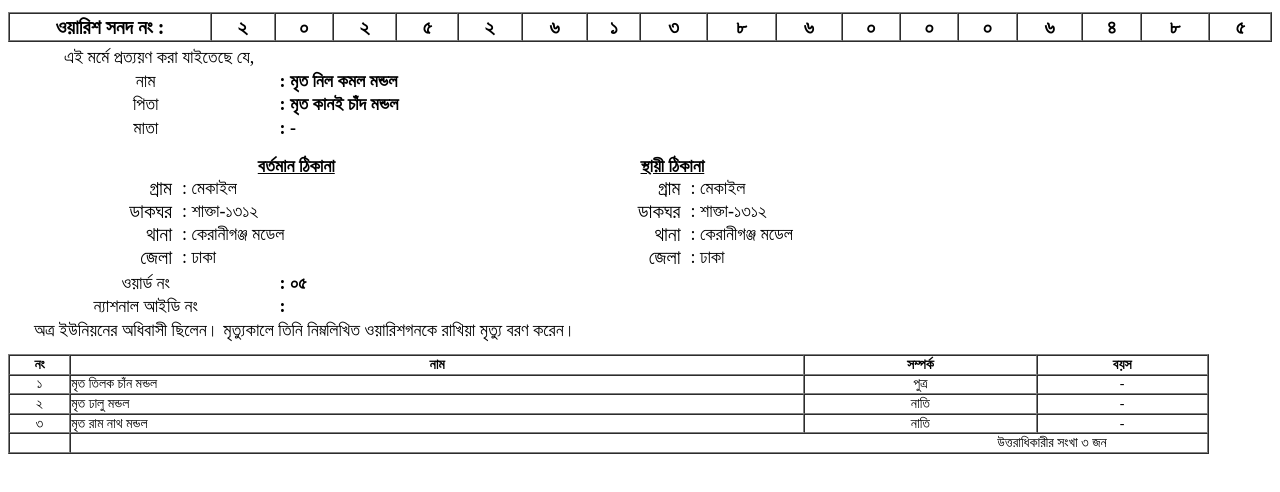
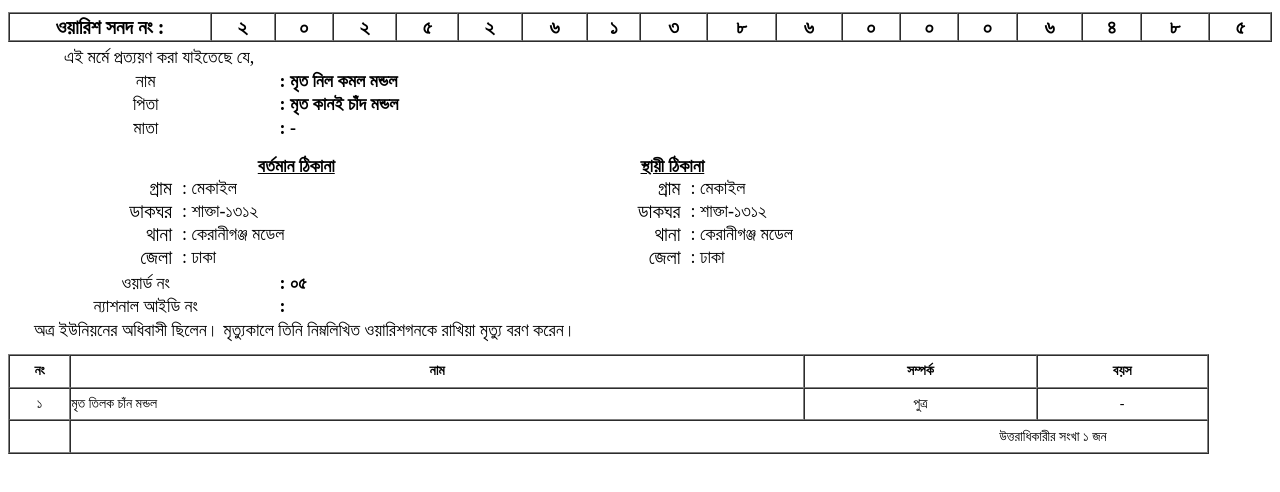
Before and after one commit to Saktaup/6485, a plain HTML site: page index.html in a window 1280 px wide. Shown: the part 178-670 px from the top of the page. Drawn offline with Linux system fonts and the light colour scheme.

Commit message:
Update index.html

```diff
--- a/index.html
+++ b/index.html
@@ -218,22 +218,10 @@
                 <td style=""> মৃত তিলক চাঁন মন্ডল</td>
                 <td style="text-align:center;">পুত্র</td>
                 <td style="text-align:center;">-</td>
-            </tr>
-            <tr>
-                <td style="text-align:center;">২</td>
-                <td style=""> মৃত ঢালু মন্ডল</td>
-                <td style="text-align:center;">নাতি</td>
-                <td style="text-align:center;">-</td>
-            </tr>
-            <tr>
-                <td style="text-align:center;">৩</td>
-                <td style=""> মৃত রাম নাথ মন্ডল</td>
-                <td style="text-align:center;">নাতি</td>
-                <td style="text-align:center;">-</td>
-                </tr>
+                            </tr>
             </tr>
                 <td></td>
-                <td colspan="3" style="text-align:right;padding-right:100px;">উত্তরাধিকারীর সংখা <span id="">৩</span>  জন</td>
+                <td colspan="3" style="text-align:right;padding-right:100px;">উত্তরাধিকারীর সংখা <span id="">১</span>  জন</td>
             </tr>
             </tr>
 
```
